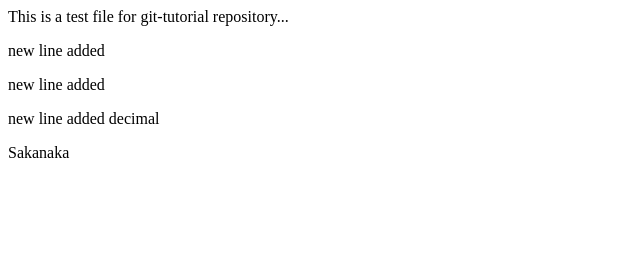
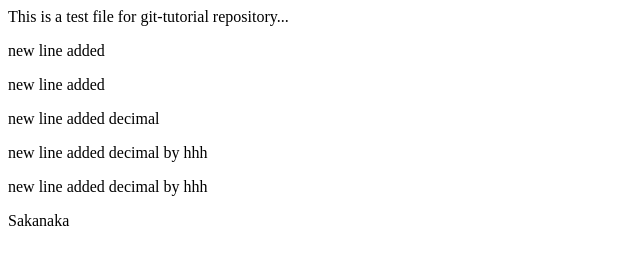
Before and after one commit to deepshovon/newproject, a plain HTML site: page index.html in a window 1280 px wide. Shown: the whole page, without its empty margins (0-640 px from the left). Drawn offline with Linux system fonts and the light colour scheme.

Commit message:
new update

```diff
--- a/index.html
+++ b/index.html
@@ -5,6 +5,8 @@
 	<p>new line added</P>
 	<p>new line added</P>
 	<p>new line added decimal</P>
+	<p>new line added decimal by hhh</P>
+	<p>new line added decimal by hhh</P>
     </body>
     </html>
 	Sakanaka
```
